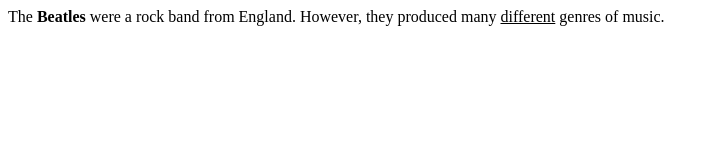
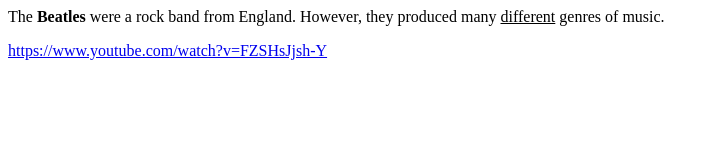
Before and after one commit to gk3388/ecs, a plain HTML site: page index.html in a window 1280 px wide. Shown: the whole page, without its empty margins (0-719 px from the left). Drawn offline with Linux system fonts and the light colour scheme.

Commit message:
Update index.html

```diff
--- a/index.html
+++ b/index.html
@@ -2,7 +2,10 @@
 <html>
  <body>
 
- </body>
+
 </html>
 
 The <b>Beatles</b> were a rock band from England. However, they produced many <u>different</u> genres of music.
+
+<p><a href="url">https://www.youtube.com/watch?v=FZSHsJjsh-Y</a></p>
+</body>
```
